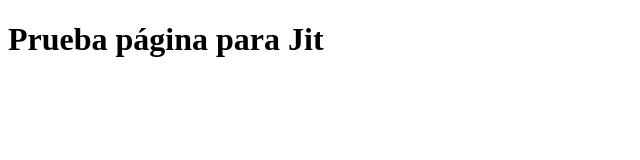
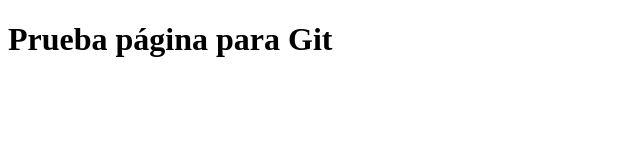
Before and after one commit to cape-/miRepoGithub, a plain HTML site: page index.html in a window 1280 px wide. Shown: the full height of the page, 0-640 px from the left. Drawn offline with Linux system fonts and the light colour scheme.

Commit message:
fix typing error in index.html

```diff
--- a/index.html
+++ b/index.html
@@ -8,7 +8,7 @@
 </head>
 <body>
     <h1>
-        Prueba página para Jit
+        Prueba página para Git
     </h1>
 </body>
 </html>
```
